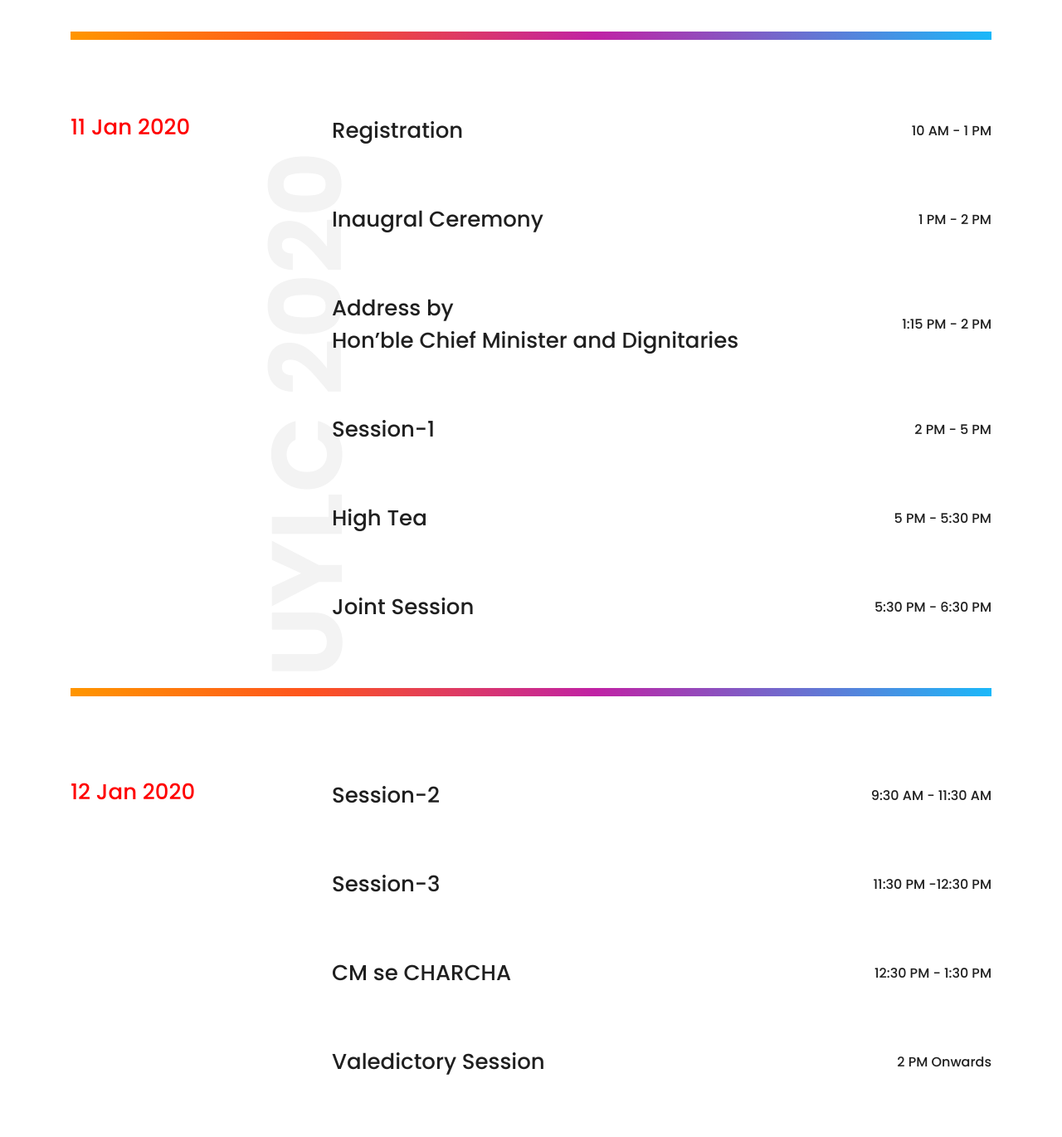
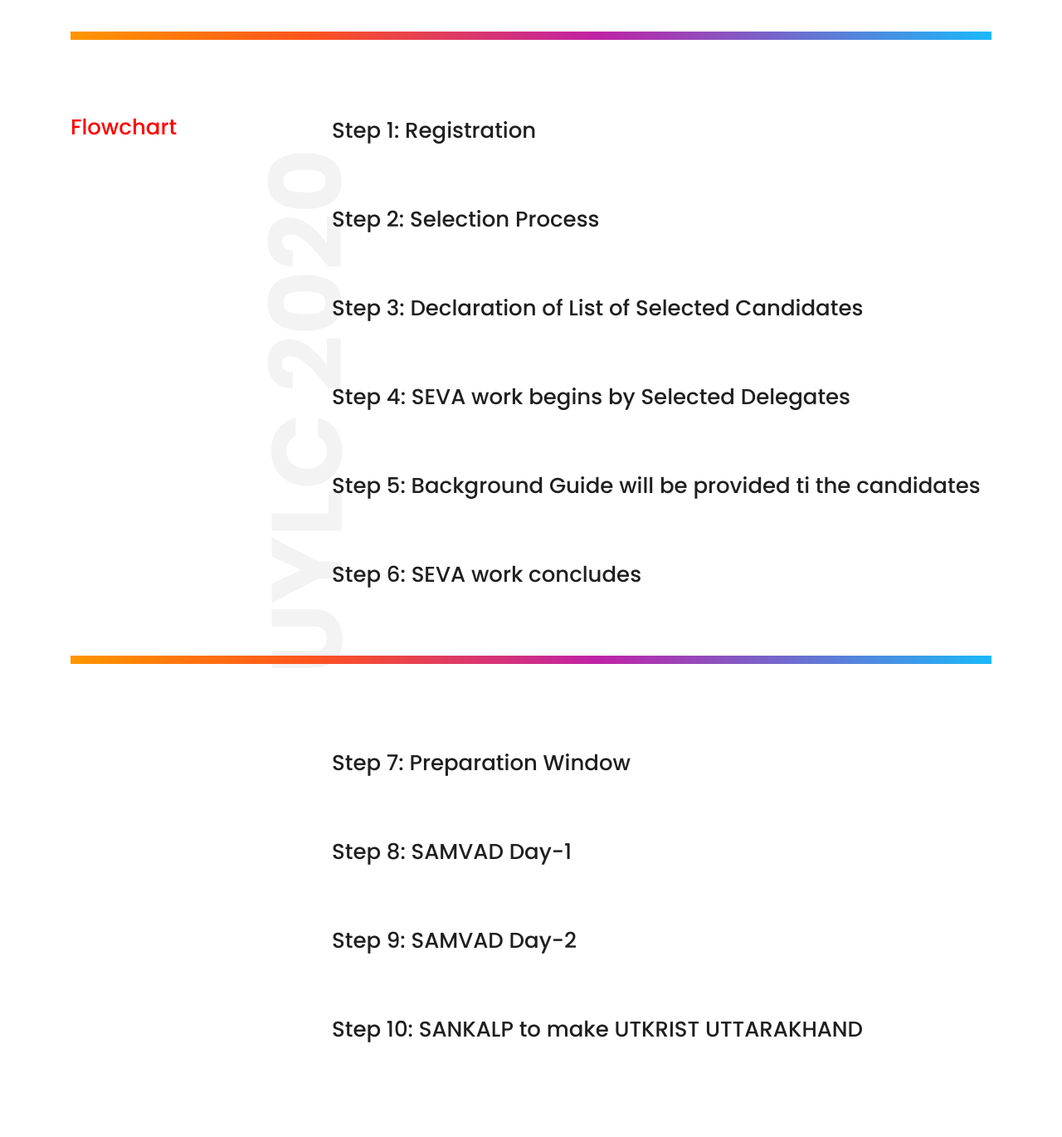
Before and after one commit to uylc/uylc.github.io, a plain HTML site: page index.html in a window 1280 px wide. Shown: the part 2120-3490 px from the top of the page at 83% size. Drawn offline with Linux system fonts and the light colour scheme; files whose address does not match are found by name.

Commit message:
modified new entries

```diff
--- a/index.html
+++ b/index.html
@@ -276,7 +276,7 @@
                 <div class="row">
                     <div class="col-xl-3 col-lg-3">
                         <div class="date">
-                            <h3>11 Jan 2020</h3>
+                            <h3>Flowchart</h3>
                         </div>
                     </div>
                     <div class="col-xl-9 col-lg-9">
@@ -284,10 +284,8 @@
                          <!--   <img src="img/speakers/seaker1.png" alt=""> -->
                             <div class="speaker-name">
                                 <div class="heading d-flex justify-content-between align-items-center">
-                                    <span>Registration</span>
-                                    <div class="time">
-                                        10 AM - 1 PM
-                                    </div>
+                                    <span>Step 1: Registration</span>
+
                                 </div>
 
                             </div>
@@ -296,10 +294,8 @@
                             <!--<img src="img/speakers/seaker2.png" alt="">-->
                             <div class="speaker-name">
                                 <div class="heading d-flex justify-content-between align-items-center">
-                                    <span>Inaugral Ceremony</span>
-                                    <div class="time">
-                                        1 PM - 2 PM
-                                    </div>
+                                    <span>Step 2: Selection Process</span>
+
                                 </div>
                                 </div>
                         </div>
@@ -307,10 +303,8 @@
                          <!--   <img src="img/speakers/seaker3.png" alt=""> -->
                             <div class="speaker-name">
                                 <div class="heading d-flex justify-content-between align-items-center">
-                                    <span>Address by </br> Hon’ble Chief Minister and Dignitaries</span>
-                                    <div class="time">
-                                        1:15 PM - 2 PM
-                                    </div>
+                                    <span>Step 3: Declaration of List of Selected Candidates</span>
+
                                 </div>
                                 </div>
                         </div>
@@ -318,10 +312,8 @@
                             <!--<img src="img/speakers/seaker2.png" alt="">-->
                             <div class="speaker-name">
                                 <div class="heading d-flex justify-content-between align-items-center">
-                                    <span>Session-1</span>
-                                    <div class="time">
-                                         2 PM - 5 PM
-                                    </div>
+                                    <span>Step 4: SEVA work begins by Selected Delegates</span>
+
                                 </div>
                                 </div>
                         </div>
@@ -329,10 +321,8 @@
                             <!--<img src="img/speakers/seaker2.png" alt="">-->
                             <div class="speaker-name">
                                 <div class="heading d-flex justify-content-between align-items-center">
-                                    <span>High Tea</span>
-                                    <div class="time">
-                                       5 PM - 5:30 PM
-                                    </div>
+                                    <span>Step 5: Background Guide will be provided ti the candidates</span>
+
                                 </div>
                                 </div>
                         </div>
@@ -340,10 +330,8 @@
                             <!--<img src="img/speakers/seaker2.png" alt="">-->
                             <div class="speaker-name">
                                 <div class="heading d-flex justify-content-between align-items-center">
-                                    <span>Joint Session</span>
-                                    <div class="time">
-                                        5:30 PM - 6:30 PM
-                                    </div>
+                                    <span>Step 6: SEVA work concludes </span>
+
                                 </div>
                                 </div>
                         </div>
@@ -353,7 +341,7 @@
             <div class="row">
                 <div class="col-xl-3 col-lg-3">
                     <div class="date">
-                        <h3>12 Jan 2020</h3>
+                        <h3></h3>
                     </div>
                 </div>
                 <div class="col-xl-9 col-lg-9">
@@ -361,10 +349,8 @@
 
                         <div class="speaker-name">
                             <div class="heading d-flex justify-content-between align-items-center">
-                                <span>Session-2</span>
-                                <div class="time">
-                                    9:30 AM - 11:30 AM
-                                </div>
+                                <span>Step 7: Preparation Window</span>
+
                             </div>
                             </div>
                     </div>
@@ -372,10 +358,8 @@
 
                         <div class="speaker-name">
                             <div class="heading d-flex justify-content-between align-items-center">
-                                <span>Session-3</span>
-                                <div class="time">
-                                    11:30 PM -12:30 PM
-                                </div>
+                                <span>Step 8: SAMVAD Day-1                                </span>
+
                             </div>
                             </div>
                     </div>
@@ -383,10 +367,8 @@
 
                         <div class="speaker-name">
                             <div class="heading d-flex justify-content-between align-items-center">
-                                <span>CM se CHARCHA</span>
-                                <div class="time">
-                                    12:30 PM - 1:30 PM
-                                </div>
+                                <span>Step 9: SAMVAD Day-2                                </span>
+
                             </div>
                            </div>
                     </div>
@@ -394,10 +376,8 @@
 
                         <div class="speaker-name">
                             <div class="heading d-flex justify-content-between align-items-center">
-                                <span>Valedictory Session</span>
-                                <div class="time">
-                                    2 PM Onwards
-                                </div>
+                                <span>Step 10: SANKALP to make UTKRIST UTTARAKHAND </span>
+
                             </div>
                            </div>
                     </div>
```
Also changed, not shown: team.html (+1 -1 lines).
